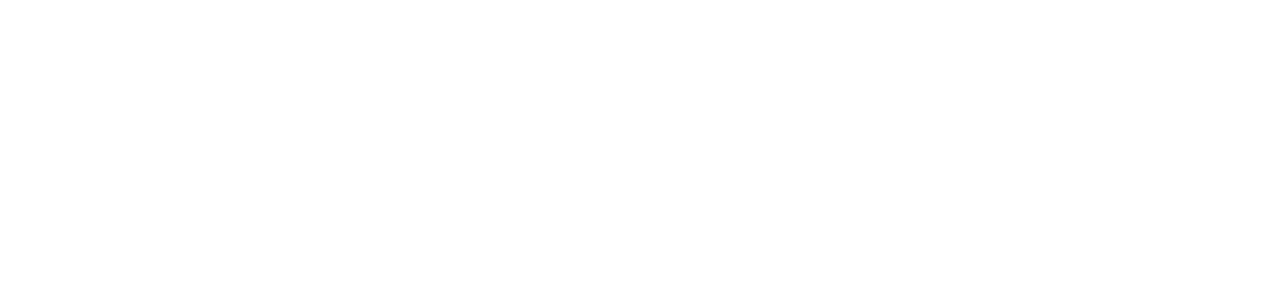
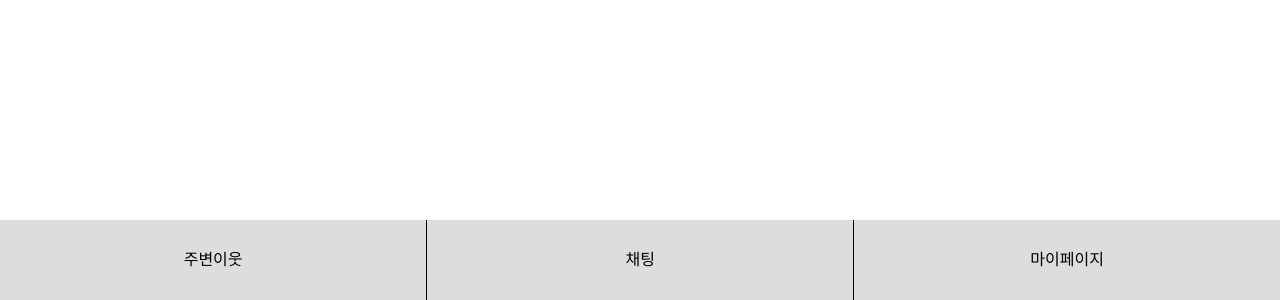
Before and after one commit to dlantjdgkgk/gdg-220625-19-web, a React (Create React App) app: page / in a window 1280 px wide. Shown: the part 500-800 px from the top of the page. Built offline with nearby package versions, Linux system fonts and the light colour scheme.

Commit message:
feat(gnb): ui 추가

```diff
--- a/src/components/Gnb.js
+++ b/src/components/Gnb.js
@@ -1,3 +1,42 @@
+import styled from "styled-components";
+
+const GNB_HEIGHT = 80;
+
+const GnbWrap = styled.div`
+position: fixed;
+bottom: 0;
+right: 0;
+left: 0;
+height: ${GNB_HEIGHT}px;
+background-color: #ddd;
+`;
+
+const GnbInner = styled.div`
+display: flex;
+height: ${GNB_HEIGHT}px;
+`;
+
+const GnbArea = styled.button`
+flex-grow: 1;
+width: 100%;
+height: ${GNB_HEIGHT}px;
+font-size: 16px;
+line-height: ${GNB_HEIGHT}px;
+color: #000;
+
+& + & {
+    border-left: 1px solid #000;
+}
+`;
+
 export function Gnb() {
-    return <div></div>;
+    return (
+        <GnbWrap>
+            <GnbInner>
+                <GnbArea>주변이웃</GnbArea>
+                <GnbArea>채팅</GnbArea>
+                <GnbArea>마이페이지</GnbArea>
+            </GnbInner>
+        </GnbWrap>
+    );
 }
```
